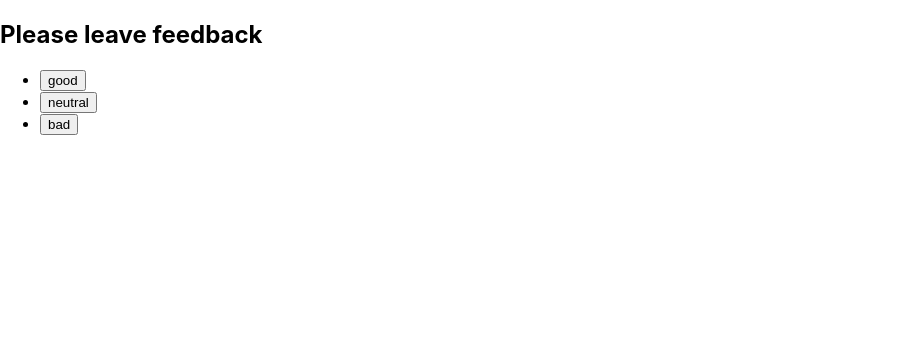
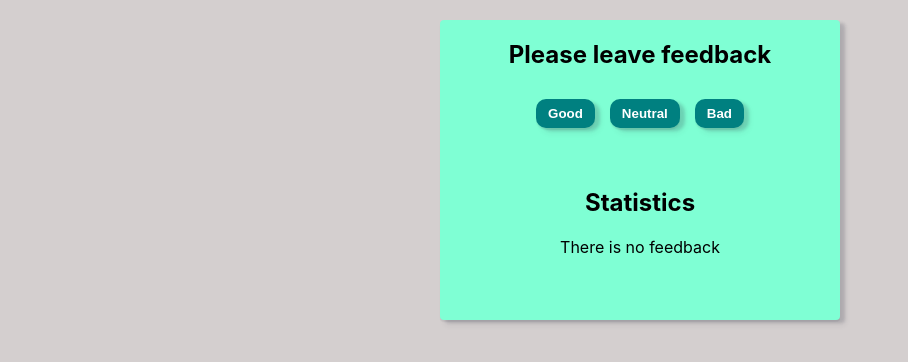
Before and after one commit to alexrat22/goit-react-hw-02-feedback, a React (Create React App) app: page / in a window 1280 px wide. Shown: the top 362 px of the page, without its empty margins (0-908 px from the left). Built offline with nearby package versions, Linux system fonts and the light colour scheme.

Commit message:
styled components

```diff
--- a/src/components/App.jsx
+++ b/src/components/App.jsx
@@ -2,7 +2,8 @@ import { Component } from 'react';
 //import Statistics from './Statistics/Statistics';
 import FeedbackOptions from './FeedbackOptions/FeedbackOptions';
 import Section from './Section/Section';
-//import Notification from './Notification/Notification';
+import Notification from './Notification/Notification';
+import { Container } from './App.styled';
 
 class App extends Component {
   state = {
@@ -18,11 +19,15 @@ class App extends Component {
   render() {
     const options = Object.keys(this.state);
     return (
-      <>
+      <Container>
         <Section title="Please leave feedback">
           <FeedbackOptions options={options} />
         </Section>
-      </>
+
+        <Section title="Statistics">
+          <Notification message="There is no feedback" />
+        </Section>
+      </Container>
     );
   }
 }
--- /dev/null
+++ b/src/components/App.styled.jsx
@@ -0,0 +1,12 @@
+import styled from '@emotion/styled';
+
+export const Container = styled.div`
+  width: 400px;
+  height: 300px;
+  margin-left: auto;
+  margin-right: auto;
+  background-color: aquamarine;
+  border-radius: 4px;
+  box-shadow: 5px 5px 6px rgba(46, 47, 66, 0.08),
+    5px 3px 3px rgba(46, 47, 66, 0.16), 0 2px 1px rgba(46, 47, 66, 0.08);
+`;
--- a/src/components/FeedbackOptions/FeedbackOptions.jsx
+++ b/src/components/FeedbackOptions/FeedbackOptions.jsx
@@ -1,16 +1,16 @@
 //import PropTypes from 'prop-types';
-//import { } from './FeedbackOptions.styled';
+import { Buttons, Button } from './FeedbackOptions.styled';
 
 export default function FeedbackOptions({ options }) {
   return (
-    <ul>
+    <Buttons>
       {options.map((option, index) => {
         return (
           <li key={index}>
-            <button type="button">{option}</button>
+            <Button type="button">{option}</Button>
           </li>
         );
       })}
-    </ul>
+    </Buttons>
   );
 }
--- a/src/components/FeedbackOptions/FeedbackOptions.styled.jsx
+++ b/src/components/FeedbackOptions/FeedbackOptions.styled.jsx
@@ -1 +1,28 @@
-//import styled from '@emotion/styled';
+import styled from '@emotion/styled';
+
+export const Buttons = styled.ul`
+  list-style: none;
+  display: flex;
+  justify-content: center;
+  gap: 15px;
+  padding-left: 0;
+  margin-top:30px;
+  }
+`;
+
+export const Button = styled.button`
+  padding: 7px 12px;
+  font-weight: 700;
+  text-transform: capitalize;
+  background-color: teal;
+  color: #fff;
+  border-radius: 10px;
+  border: none;
+  cursor: pointer;
+  box-shadow: 5px 5px 6px rgba(46, 47, 66, 0.08),
+    5px 3px 3px rgba(46, 47, 66, 0.16), 0 2px 1px rgba(46, 47, 66, 0.08);
+
+  :hover {
+    background-color: tomato;
+  }
+`;
--- a/src/components/Notification/Notification.jsx
+++ b/src/components/Notification/Notification.jsx
@@ -1,2 +1,5 @@
 //import PropTypes from 'prop-types';
-//import {} from './Notification.styled';
+
+export default function Notification({ message }) {
+  return <p>{message}</p>;
+}
--- a/src/components/Notification/Notification.styled.jsx
+++ /dev/null
@@ -1 +0,0 @@
-//import styled from '@emotion/styled';
--- a/src/components/Section/Section.jsx
+++ b/src/components/Section/Section.jsx
@@ -1,11 +1,11 @@
 //import PropTypes from 'prop-types';
-//import {} from './Section.styled';
+import { SectionStyle, Title } from './Section.styled';
 
 export default function Section({ title, children }) {
   return (
-    <section>
-      <h2>{title}</h2>
+    <SectionStyle>
+      <Title>{title}</Title>
       {children}
-    </section>
+    </SectionStyle>
   );
 }
--- a/src/components/Section/Section.styled.jsx
+++ b/src/components/Section/Section.styled.jsx
@@ -1 +1,11 @@
-//import styled from '@emotion/styled';
+import styled from '@emotion/styled';
+
+export const SectionStyle = styled.section`
+  width: 400px;
+  margin-bottom: 40px;
+  text-align: center;
+`;
+
+export const Title = styled.h2`
+  padding-top: 20px;
+`;
--- a/src/index.css
+++ b/src/index.css
@@ -7,6 +7,7 @@ body {
     sans-serif;
   -webkit-font-smoothing: antialiased;
   -moz-osx-font-smoothing: grayscale;
+  background-color: rgb(212, 207, 207);
 }
 
 code {
```
